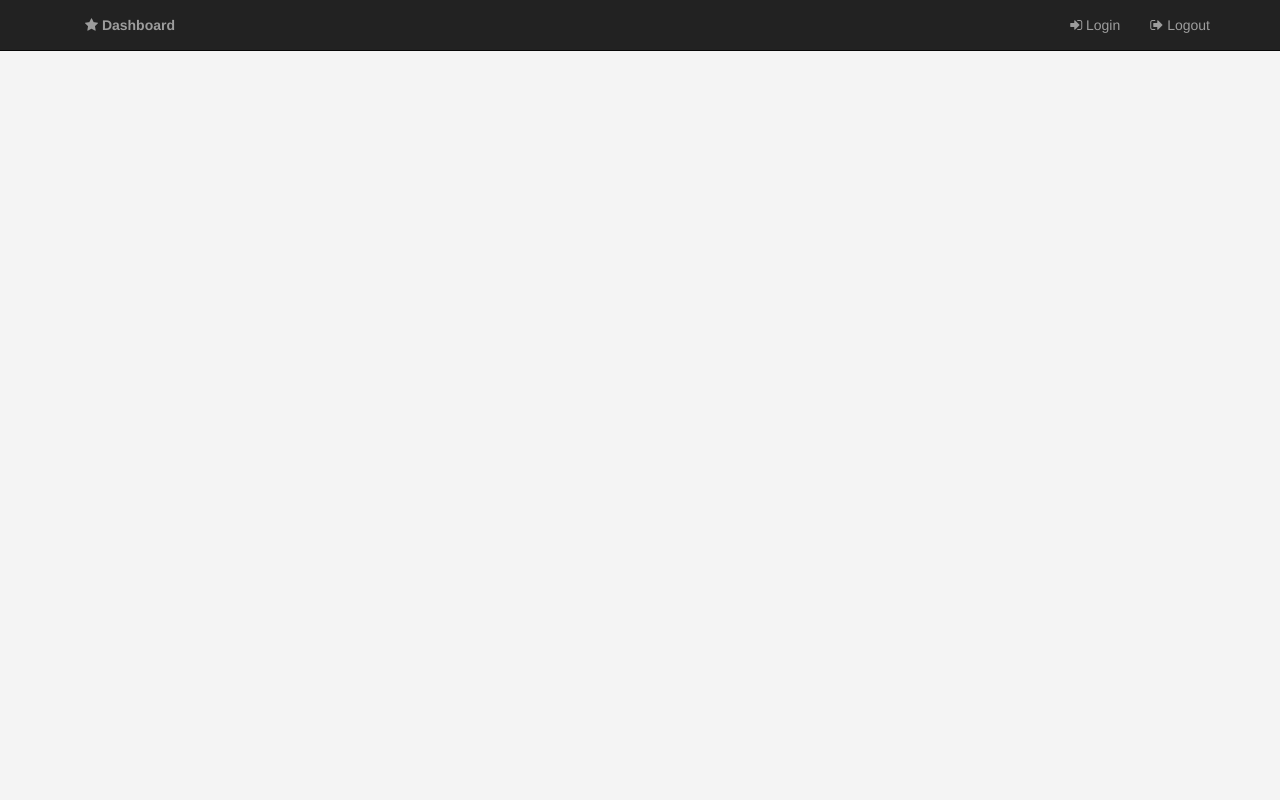
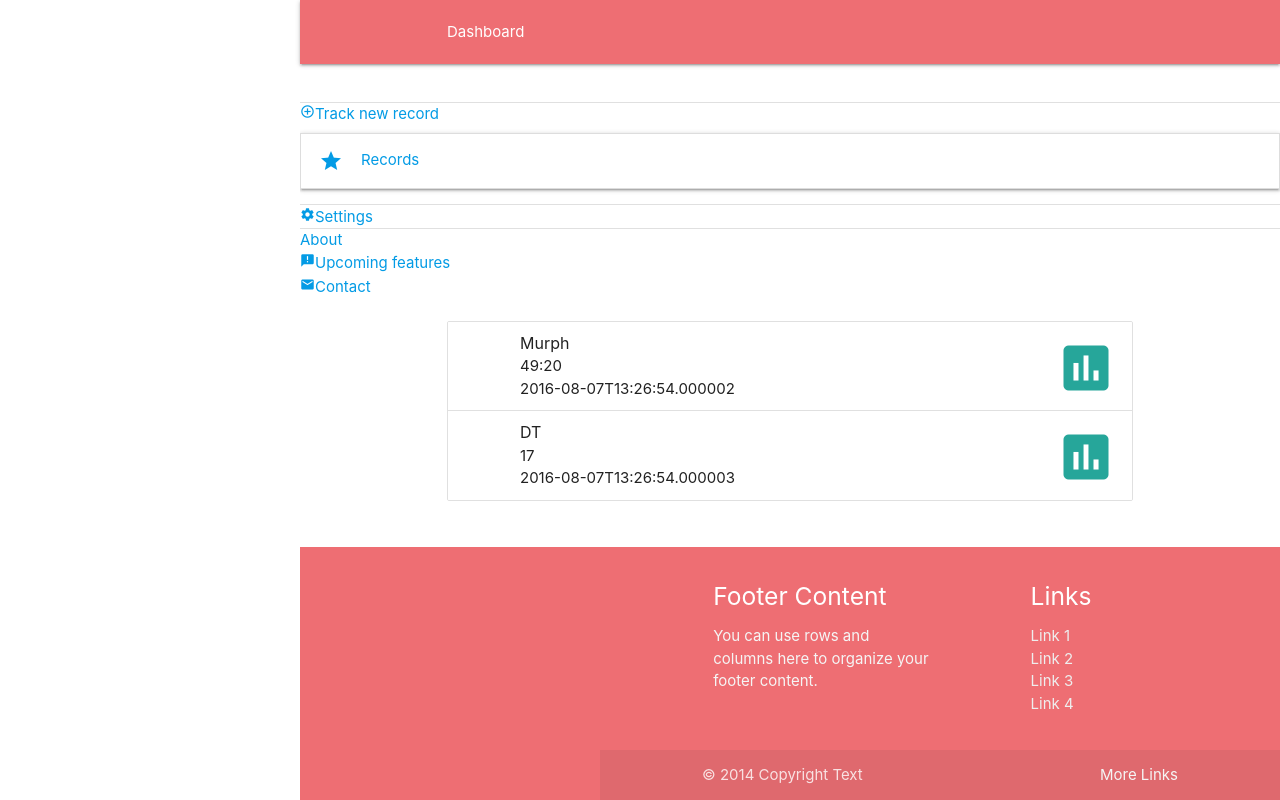
Before and after one commit to stretchhog/prfit, a Flask app: page /dashboard in a window 1280 px wide. Run offline with Flask 2, Linux system fonts and the light colour scheme; some libraries are stand-ins or nearby versions.

Commit message:
Switched to materialcss

```diff
--- a/handlers/root.py
+++ b/handlers/root.py
@@ -1,19 +1,46 @@
+from datetime import datetime
+
 from flask import make_response, render_template
 
 from flask_restful import Resource
 from main import api
 
 
-class Home(Resource):
-	@staticmethod
-	def get():
-		return make_response(render_template('home.html'))
+def get_workout_categories():
+	return ['Crossfit', 'Running', 'Weight Lifting']
 
 
-class Dashboard(Resource):
-	@staticmethod
-	def get():
-		return make_response(render_template('dashboard.html'))
+data = [
+	{
+		"name": "Murph",
+		"metric": "Time",
+		"value": "49:20",
+		'date': datetime.today().isoformat(),
+		"rxd": True
+	},
+	{
+		"name": "DT",
+		"metric": "AMRAP",
+		"value": "17",
+		'date': datetime.today().isoformat(),
+		"rxd": False
+	}
+]
+
+
+class DefaultResponse(Resource):
+	def get_response(self, template, **kwargs):
+		return make_response(render_template(template, menu=get_workout_categories(), **kwargs))
+
+
+class Home(DefaultResponse):
+	def get(self):
+		return self.get_response('home.html')
+
+
+class Dashboard(DefaultResponse):
+	def get(self):
+		return self.get_response('dashboard.html', name="Crossfit", data=data)
 
 
 class User(Resource):
--- a/main.py
+++ b/main.py
@@ -1,18 +1,12 @@
 """`main` is the top level module for your Flask application."""
 
 # Import the Flask Framework
-from flask_restful import Resource, Api
+from flask_restful import Api
 
-from flask import Flask, send_from_directory
+from flask import Flask
 
 app = Flask(__name__)
 api = Api(app)
-
-
-class Main(Resource):
-	@staticmethod
-	def get():
-		return send_from_directory('templates', 'index.html')
 
 
 @app.errorhandler(404)
@@ -38,4 +32,5 @@
 	"""Return a custom 500 error."""
 	return 'Sorry, unexpected error: {}'.format(e), 500
 
+
 from handlers import root, prs
--- a/requirements.txt
+++ b/requirements.txt
@@ -1,3 +1,3 @@
-Flask
+Flask==0.10.1
 Flask-Restful
 GUnicorn
--- a/static/bower.json
+++ b/static/bower.json
@@ -3,13 +3,9 @@
   "dependencies": {
     "font-awesome": null,
     "jquery": null,
-    "bootstrap": null,
-    "d3": null,
+    "materialize": null,
     "angular": "1.5.0",
     "angular-ui-notification": null,
-    "angular-material": "master",
-    "angular-aria": null,
-    "angular-animate": null,
     "angular-resource": null
   },
   "resolutions": {
--- a/static/css/style.css
+++ b/static/css/style.css
@@ -1,26 +1,19 @@
-html {
-    overflow-y: hidden;
+header, main, footer {
+    padding-left: 300px;
+}
+
+@media only screen and (max-width : 992px) {
+    header, main, footer {
+        padding-left: 0;
+    }
 }
 
 body {
-    padding: 0;
-    margin: 0;
-    display: block;
-    background-color: #f4f4f4;
-    color: #565656
+    display: flex;
+    min-height: 100vh;
+    flex-direction: column;
 }
 
-.content {
-    padding: 5px;
-    background-color: #fff;
-    border:1px solid #e1e1e1;
+main {
+    flex: 1 0 auto;
 }
-
-.pr-category {
-    border:1px solid #e1e1e1;
-}
-
-.pr {
-    padding-bottom: 10px;
-    border:1px solid #e1e1e1;
-}
--- a/static/js/app.js
+++ b/static/js/app.js
@@ -1,4 +1,4 @@
-var app = angular.module("app", ['ngResource', 'ui-notification', 'ngMaterial']);
+var app = angular.module("app", ['ngResource']);
 app.config(function ($interpolateProvider) {
 	$interpolateProvider.startSymbol('{[{').endSymbol('}]}');
 });
--- /dev/null
+++ b/templates/base_content.html
@@ -0,0 +1,12 @@
+{% extends "root.html" %}
+
+{% block title %}
+<nav class="top-nav">
+	<div class="container">
+		<div class="nav-wrapper"><a class="page-title">{% block title_name %}Test{% endblock %}</a></div>
+	</div>
+</nav>
+{% endblock %}
+
+{% block main %}
+{% endblock %}
--- a/templates/dashboard.html
+++ b/templates/dashboard.html
@@ -1,26 +1,16 @@
-{% extends "index.html" %}
-{% block index %}
+{% extends "base_content.html" %}
+{% block title_name %}Dashboard{% endblock %}
+{% block main %}
 
-<div ng-controller="DashboardCtrl" ng-cloak layout-gt-sm="row" layout="column">
-	<div flex-gt-md="100" flex>
-		<md-content>
-			<h1>Fitness PR dashboard</h1>
-			<p>Click PR to show more details.</p>
-			<div ng-repeat="cat in data.prs">
-				<md-list>
-					<md-subheader class="md-no-sticky">{[{ cat.category }]}</md-subheader>
-					<md-list-item class="md-2-line" ng-repeat="pr in cat.prs">
-						<img ng-src="" class="md-avatar"/>
-						<div class="md-list-item-text" layout="column">
-							<h3> {[{ pr.name }]} <span ng-if="pr.hasOwnProperty('rxd')"> | <code>RXD</code> <md-checkbox
-									ng-model="pr.rxd"></md-checkbox></span></h3>
-							<h4><i class="{[{ pr.icon }]}"></i> {[{ pr.value }]} <span ng-if="pr.hasOwnProperty('unit')"> {[{ pr.unit }]}</span></h4>
-						</div>
-				</md-list>
-				<md-divider></md-divider>
-			</div>
-		</md-content>
-	</div>
-</div>
-
+<ul class="collection">
+	{% for d in data %}
+	<li class="collection-item avatar">
+		<!--<img src="images/yuna.jpg" alt="" class="circle">-->
+		<span class="title">{{ d.name }}</span>
+		<p>{{ d.value }}</p>
+		<p>{{ d.date }}</p>
+		<a href="#!" class="secondary-content"><i class="medium material-icons">insert_chart</i></a>
+	</li>
+	{% endfor %}
+</ul>
 {% endblock %}
--- /dev/null
+++ b/templates/footer.html
@@ -0,0 +1,26 @@
+<footer class="page-footer">
+	<div class="container">
+		<div class="row">
+			<div class="col l6 s12">
+				<h5 class="white-text">Footer Content</h5>
+				<p class="grey-text text-lighten-4">You can use rows and columns here to organize your footer
+					content.</p>
+			</div>
+			<div class="col l4 offset-l2 s12">
+				<h5 class="white-text">Links</h5>
+				<ul>
+					<li><a class="grey-text text-lighten-3" href="#!">Link 1</a></li>
+					<li><a class="grey-text text-lighten-3" href="#!">Link 2</a></li>
+					<li><a class="grey-text text-lighten-3" href="#!">Link 3</a></li>
+					<li><a class="grey-text text-lighten-3" href="#!">Link 4</a></li>
+				</ul>
+			</div>
+		</div>
+	</div>
+	<div class="footer-copyright">
+		<div class="container">
+			© 2014 Copyright Text
+			<a class="grey-text text-lighten-4 right" href="#!">More Links</a>
+		</div>
+	</div>
+</footer>
--- a/templates/index.html
+++ /dev/null
@@ -1,77 +0,0 @@
-<!DOCTYPE html>
-<html lang="en">
-<head>
-	<meta charset="UTF-8">
-	<title>PR Fitness</title>
-
-	<!----------------- CSS ----------------->
-	<link rel='stylesheet' type="text/css" href="{{ url_for('static', filename='bower_components/bootstrap/dist/css/bootstrap.min.css') }}">
-	<link rel='stylesheet' type="text/css" href="{{ url_for('static', filename='bower_components/font-awesome/css/font-awesome.min.css') }}">
-	<link rel='stylesheet' type="text/css" href="{{ url_for('static', filename='bower_components/angular-ui-notification/dist/angular-ui-notification.min.css') }}">
-	<link rel="stylesheet" type="text/css" href="{{ url_for('static', filename='bower_components/angular-material/angular-material.min.css') }}">
-
-	<link rel="stylesheet" type="text/css" href="{{ url_for('static', filename='css/style.css') }}">
-
-	<!----------------- DEPENDENCIES ----------------->
-	<script src="{{ url_for('static', filename='bower_components/jquery/dist/jquery.min.js') }}"></script>
-	<script src="{{ url_for('static', filename='bower_components/d3/d3.min.js') }}"></script>
-	<script src="{{ url_for('static', filename='bower_components/bootstrap/dist/js/bootstrap.min.js') }}"></script>
-
-	<script src="{{ url_for('static', filename='bower_components/angular/angular.min.js') }}"></script>
-	<script src="{{ url_for('static', filename='bower_components/angular-resource/angular-resource.min.js') }}"></script>
-	<script src="{{ url_for('static', filename='bower_components/angular-ui-notification/dist/angular-ui-notification.min.js') }}"></script>
-
-	<script src="{{ url_for('static', filename='bower_components/angular-animate/angular-animate.min.js') }}"></script>
-	<script src="{{ url_for('static', filename='bower_components/angular-aria/angular-aria.min.js') }}"></script>
-	<script src="{{ url_for('static', filename='bower_components/angular-material/angular-material.min.js') }}"></script>
-
-	<!----------------- JS FILES ----------------->
-	<script src="{{ url_for('static', filename='js/metrics.js') }}"></script>
-	<script src="{{ url_for('static', filename='js/app.js') }}"></script>
-	<script src="{{ url_for('static', filename='js/controllers.js') }}"></script>
-	<script src="{{ url_for('static', filename='js/services.js') }}"></script>
-	<script src="{{ url_for('static', filename='js/controllers/NotificationCtrl.js') }}"></script>
-
-</head>
-<body ng-app="app">
-<nav class="navbar navbar-inverse navbar-static-top">
-	<div class="container">
-		<div class="navbar-header">
-			<button type="button" class="navbar-toggle collapsed" data-toggle="collapse" data-target="#navbar"
-			        aria-expanded="false" aria-controls="navbar">
-				<span class="sr-only">Toggle navigation</span>
-				<span class="icon-bar"></span>
-				<span class="icon-bar"></span>
-				<span class="icon-bar"></span>
-			</button>
-		</div>
-		<div id="navbar" class="navbar-collapse collapse">
-			<ul class="nav navbar-nav">
-				<li><a style="font-weight: bold" href="{{ url_for('dashboard') }}"><i class="fa fa-star"></i> Dashboard</a>
-			</ul>
-			<ul class="nav navbar-nav navbar-right">
-				<li><a href="#"><i class="fa fa-sign-in"></i> Login</a></li>
-				<li><a href="#"><i class="fa fa-sign-out"></i> Logout</a></li>
-			</ul>
-		</div>
-	</div><!--/.nav-collapse -->
-</nav>
-<div ng-controller="NotificationCtrl">
-	{% with messages = get_flashed_messages(with_categories=true) %}
-		{% if messages %}
-			{% for category, message in messages %}
-				{% if category == 'warning' %}
-					<div data-ng-init="warningNotification('Let op!', '{{ message }}')"></div>
-				{% elif category == 'success' %}
-					<div data-ng-init="successNotification('Gelukt!', '{{ message }}')"></div>
-				{% endif %}
-			{% endfor %}
-		{% endif %}
-	{% endwith %}
-</div>
-<div class="container">
-	{% block index %}
-	{% endblock %}
-</body>
-
-</html>
--- /dev/null
+++ b/templates/root.html
@@ -0,0 +1,112 @@
+<!DOCTYPE html>
+<html lang="en">
+<head>
+	<meta charset="UTF-8">
+	<title>PR Fitness</title>
+
+	<link href="http://fonts.googleapis.com/icon?family=Material+Icons" rel="stylesheet">
+
+	<!----------------- CSS ----------------->
+	<link rel='stylesheet' type="text/css"
+	      href="{{ url_for('static', filename='bower_components/font-awesome/css/font-awesome.min.css') }}">
+	<link rel="stylesheet" type="text/css"
+	      href="{{ url_for('static', filename='bower_components/materialize/dist/css/materialize.min.css') }}">
+
+	<link rel="stylesheet" type="text/css" href="{{ url_for('static', filename='css/style.css') }}">
+
+	<!----------------- DEPENDENCIES ----------------->
+	<script src="{{ url_for('static', filename='bower_components/jquery/dist/jquery.min.js') }}"></script>
+
+	<script src="{{ url_for('static', filename='bower_components/angular/angular.min.js') }}"></script>
+	<script src="{{ url_for('static', filename='bower_components/angular-resource/angular-resource.min.js') }}"></script>
+	<script src="{{ url_for('static', filename='bower_components/materialize/dist/js/materialize.min.js') }}"></script>
+
+
+	<!----------------- JS FILES ----------------->
+	<script src="{{ url_for('static', filename='js/metrics.js') }}"></script>
+	<script src="{{ url_for('static', filename='js/app.js') }}"></script>
+	<script src="{{ url_for('static', filename='js/controllers.js') }}"></script>
+	<script src="{{ url_for('static', filename='js/services.js') }}"></script>
+
+</head>
+<body ng-app="app">
+<header>
+	{% block title %}
+	{% endblock %}
+	<div class="container"><a href="#" data-activates="nav-mobile"
+	                          class="button-collapse top-nav full hide-on-large-only"><i class="material-icons">menu</i></a>
+	</div>
+	<ul id="nav-mobile" class="side-nav fixed" style="overflow: auto; transform: translateX(0%);">
+
+		<!-- If not logged in-->
+		<!--<li><a class="waves-effect" href="#"><i class="tiny material-icons">input</i>Sign in</a></li>-->
+		<!-- --------- -->
+
+		<!--If logged in-->
+		<li>
+			<div class="userView">
+				<img class="background light-blue accent-3" src="">
+				<a href="#user"><img class="circle" src=""></a>
+				<a href="#name"><span class="white-text name">John Doe</span></a>
+				<a href="#email"><span class="white-text email">jdandturk@gmail.com</span></a>
+			</div>
+		</li>
+		<li>
+			<div class="divider"></div>
+		</li>
+
+		<li><a class="waves-effect" href="#"><i class="tiny material-icons">add_circle_outline</i>Track new record</a>
+		</li>
+
+		<li class="no-padding">
+			<ul class="collapsible collapsible-accordion">
+				<li class="bold"><a class="collapsible-header  waves-effect waves-teal">
+					<i class="tiny material-icons">star</i>Records</a>
+					<div class="collapsible-body" style="display: none;">
+						<ul>
+							{% for m in menu %}
+							<li><a href="#">{{ m }}</a></li>
+							{% endfor %}
+						</ul>
+					</div>
+				</li>
+			</ul>
+		</li>
+
+		<li>
+			<div class="divider"></div>
+		</li>
+		<li><a class="waves-effect" href="#"><i class="tiny material-icons">settings</i>Settings</a></li>
+		<!-- --------- -->
+
+		<!-- Always-->
+		<li>
+			<div class="divider"></div>
+		</li>
+		<li><a class="subheader">About</a></li>
+		<li><a class="waves-effect" href="https://github.com/stretchhog/prfit/issues"><i class="tiny material-icons">announcement</i>Upcoming
+			features</a></li>
+		<li><a class="waves-effect" href="contact.html"><i class="tiny material-icons">mail</i>Contact</a></li>
+	</ul>
+</header>
+<main>
+	<div class="container">
+		{% block main %}
+		{% endblock %}
+	</div>
+</main>
+<footer>
+	{% include 'footer.html' %}
+</footer>
+</body>
+<script>
+	$(document).ready(function () {
+		$(".button-collapse").sideNav({
+			closeOnClick: true
+		});
+		$('.collapsible').collapsible({
+			accordion: false // A setting that changes the collapsible behavior to expandable instead of the default accordion style
+		});
+	})
+</script>
+</html>
```
Also changed, not shown: handlers/prs.py (+0 -19 lines), templates/home.html (+21 -6 lines), templates/contact.html (added).
